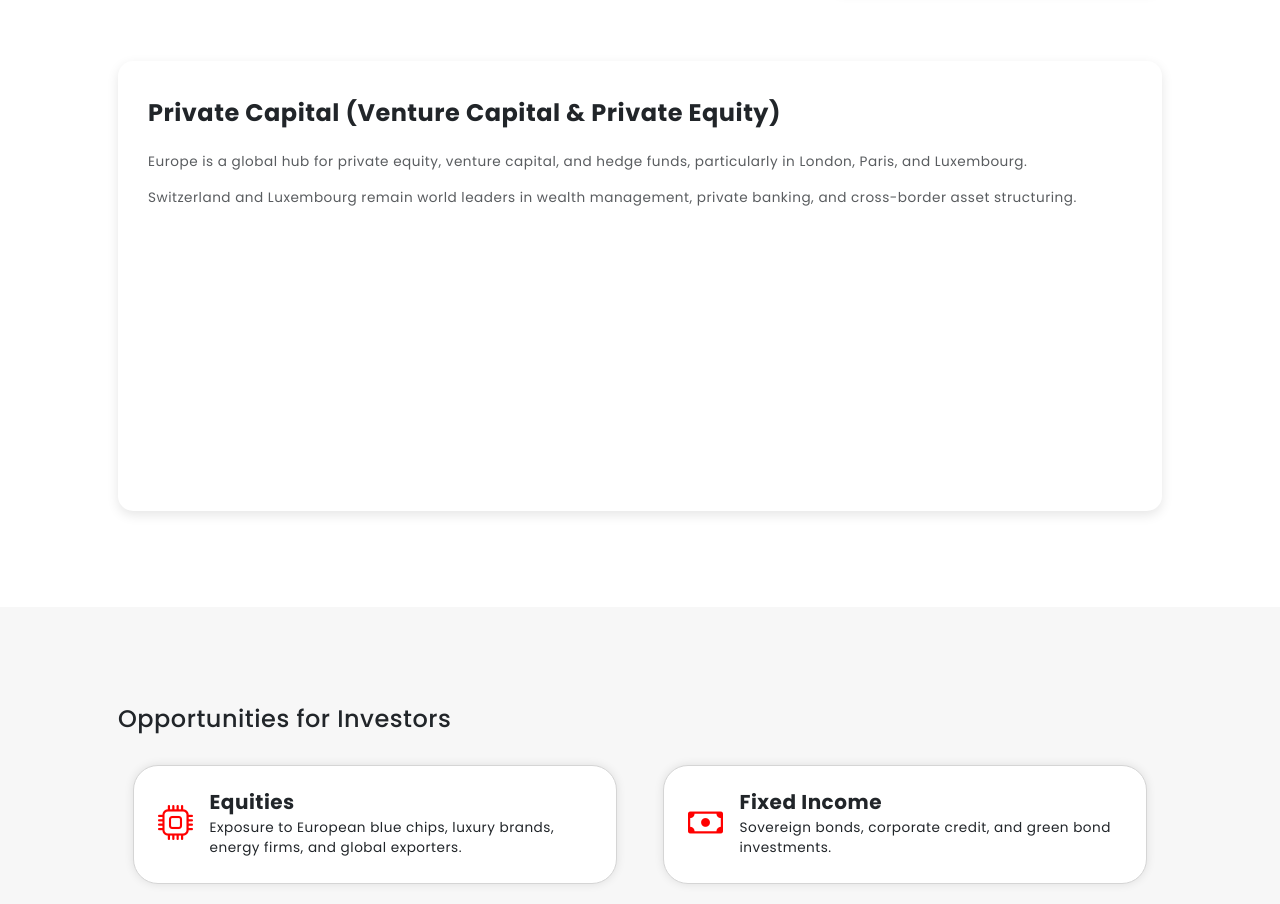
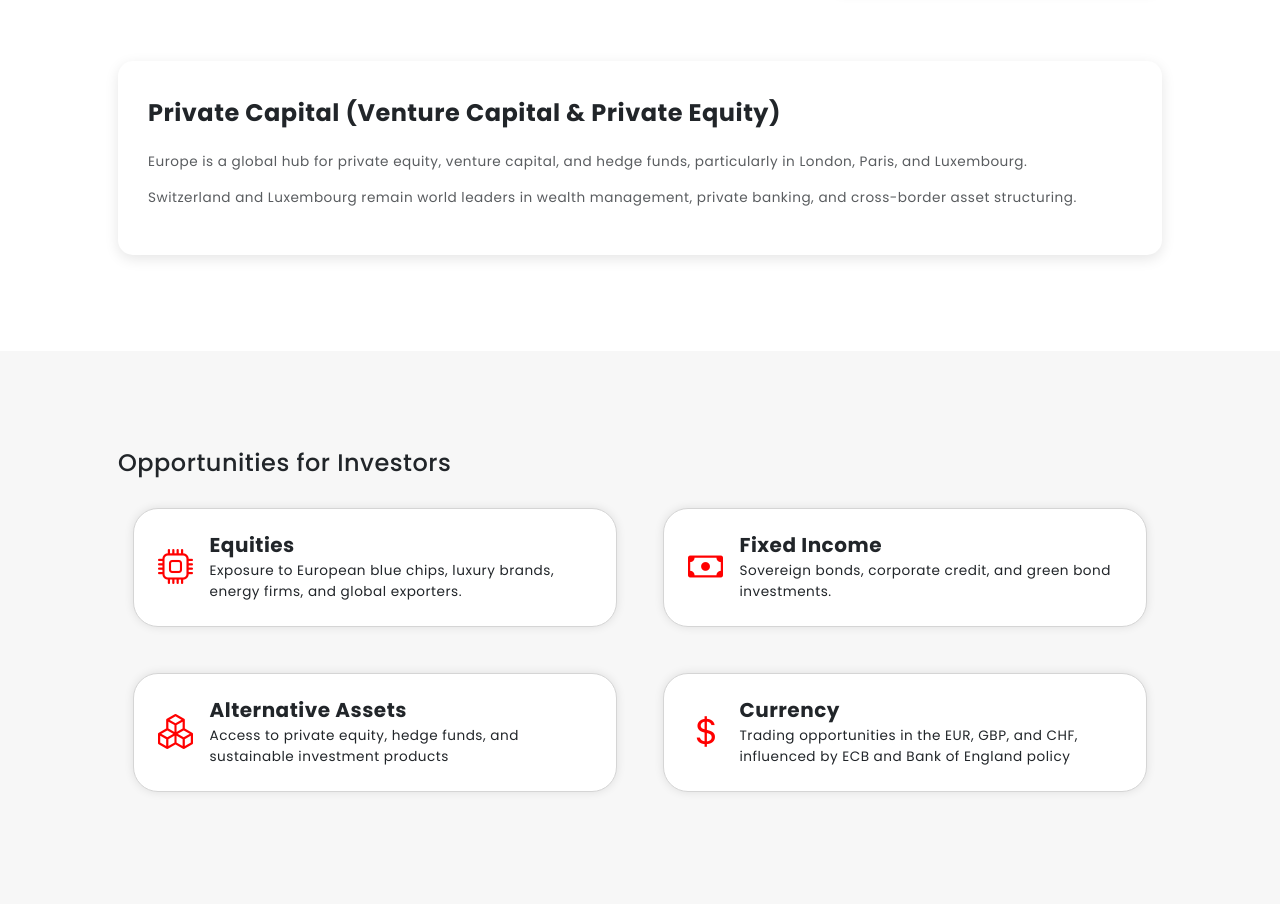
Before and after one commit to GKDevotion/zedcapital-core, a PHP site: page /european-market.php in a window 1280 px wide. Shown: the part 3376-4280 px from the top of the page. Run offline with PHP 8.4, Linux system fonts and the light colour scheme; some libraries are stand-ins or nearby versions.

Commit message:
update content

```diff
--- a/american-market.php
+++ b/american-market.php
@@ -472,7 +472,7 @@ include_once ('elements/header.php');
     <div class="row g-4 align-items-center mt-5">
 
         <div class="col-md-12 mb-5">
-            <div class="card-custom text-dark">
+            <div class="info-card text-dark">
                 <h4 class="fw-bold mt-2 mb-4">Private Capital (Venture Capital & Private Equity)</h4>
                 <p class="text-muted">
                     The U.S. dominates the <b>venture capital and private equity industry</b>, particularly in Silicon Valley and New York.
--- a/european-market.php
+++ b/european-market.php
@@ -380,7 +380,7 @@ include_once ('elements/header.php');
     <div class="row g-4 align-items-center mt-5">
 
         <div class="col-md-12 mb-5">
-            <div class="card-custom text-dark">
+            <div class="info-card text-dark">
                 <h4 class="fw-bold mt-2 mb-4">Private Capital (Venture Capital & Private Equity)</h4>
                 <p class="text-muted">
                     Europe is a global hub for private equity, venture capital, and hedge funds, particularly in London, Paris, and Luxembourg.
--- a/middle-eastern-market.php
+++ b/middle-eastern-market.php
@@ -341,7 +341,7 @@ include_once ('elements/header.php');
     <div class="row g-4 align-items-center mt-5">
 
         <div class="col-md-12 mb-5">
-            <div class="card-custom text-dark">
+            <div class="info-card text-dark">
                 <h4 class="fw-bold mt-2 mb-4">Sovereign Wealth & Private Capital</h4>
                 <p class="text-muted">
                     The Middle East is home to some of the world's largest sovereign wealth funds, including.
```
